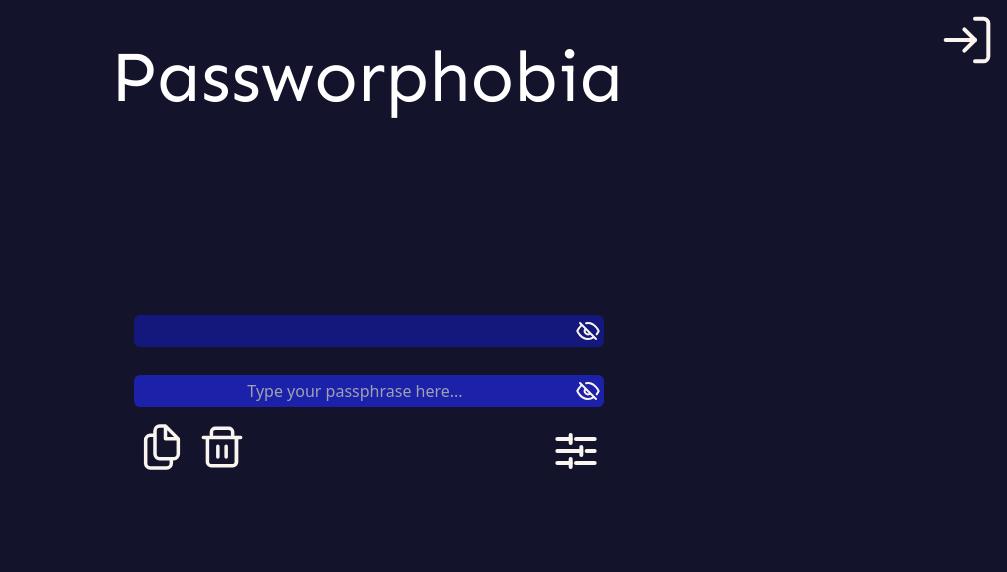
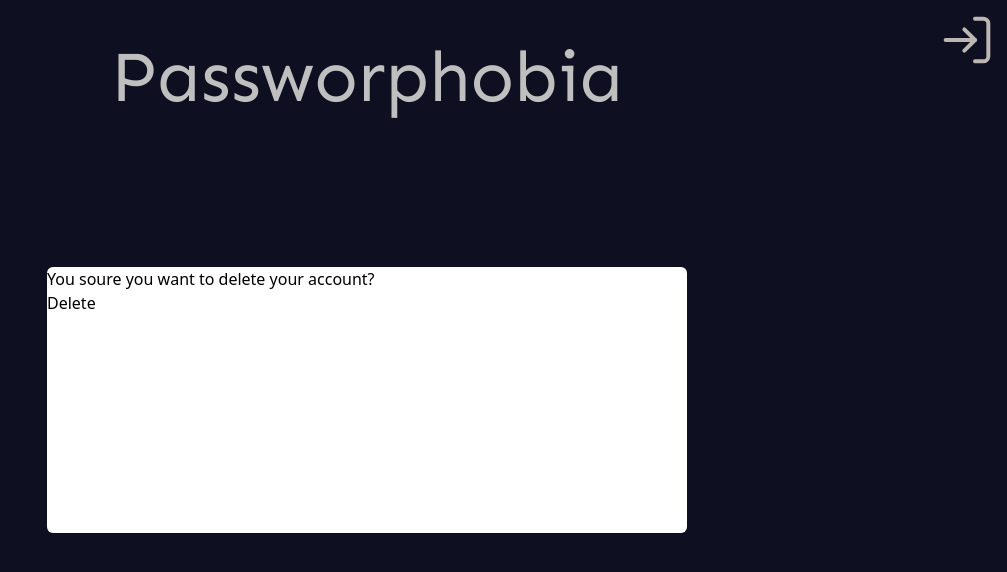
Before and after one commit to StepanTheGreat/passworphobia-app, a Svelte app: page / in a window 1280 px wide. Shown: the top 572 px of the page, without its empty margins (273-1280 px from the left). Built offline with nearby package versions, Linux system fonts and the light colour scheme.

Commit message:
Delete menu

```diff
--- a/src/App.svelte
+++ b/src/App.svelte
@@ -1,8 +1,6 @@
 <script lang="ts">
-    import { onMount } from "svelte";
     import Generator from "./components/Generator.svelte";
     import Profile from "./components/Profile.svelte";
-    import { autoSignIn } from "./fire";
 </script>
 
 <main class="w-full h-full grid gap-4 bg-background">
--- /dev/null
+++ b/src/components/DeleteMenu.svelte
@@ -0,0 +1,17 @@
+<script lang="ts">
+    const TIME: number = 10;
+
+    let waiting: boolean = false;
+    let leftTo: number = TIME;
+
+    function deleteAccount() {
+        console.log("Account deleted")
+    }
+</script>
+
+<div class="absolute w-full h-full bg-black bg-opacity-25 flex flex-col">
+    <div class="bg-white rounded-md w-1/2 h-1/3 m-auto">
+        <p>You soure you want to delete your account?</p>
+        <button>Delete</button>
+    </div>
+</div>
--- a/src/components/Profile.svelte
+++ b/src/components/Profile.svelte
@@ -2,6 +2,7 @@
     import { onDestroy } from "svelte";
     import { fireAuth, manualSignIn, signOut } from "../fire";
     import { storeLoading, storeUID } from "../store";
+    import DeleteMenu from "./DeleteMenu.svelte";
 
     let hidden: boolean = true;
 
@@ -34,7 +35,6 @@
     });
 </script>
 
-<div class="flex">
 <button class="w-16 h-16 inline-block rounded-md m-auto mt-2 mr-2" on:click={() => hidden = !hidden}>
     {#if loading}
         <svg class="w-full h-full stroke-text" xmlns="http://www.w3.org/2000/svg" viewBox="0 0 30 30">
@@ -57,6 +57,7 @@
         </svg>
     {/if}
 </button>
+
 {#if !hidden}
     <div class="absolute left-0 w-full h-full flex pointer-events-none">
         <div class="m-auto w-1/2 h-1/2 bg-primary rounded-xl flex flex-col pointer-events-auto">
@@ -67,6 +68,9 @@
                         class="m-auto mb-4 h-fit w-fit px-8 py-2 bg-secondary rounded-md text-text"
                         on:click={signOutBtn}
                     >Sign out</button>
+                    <button
+                        class="m-auto mb-4 h-fit w-fit px-8 py-2 bg-red-500 rounded-md text-text"
+                    >Delete account</button>
                 {:else}
                     <h1 class="mx-auto text-text">You're not logged in.</h1>
                     <button
@@ -78,4 +82,5 @@
         </div>
     </div>
 {/if}
-</div>
+
+<DeleteMenu></DeleteMenu>
```
Lines whose indentation alone changed are shown as unchanged.
